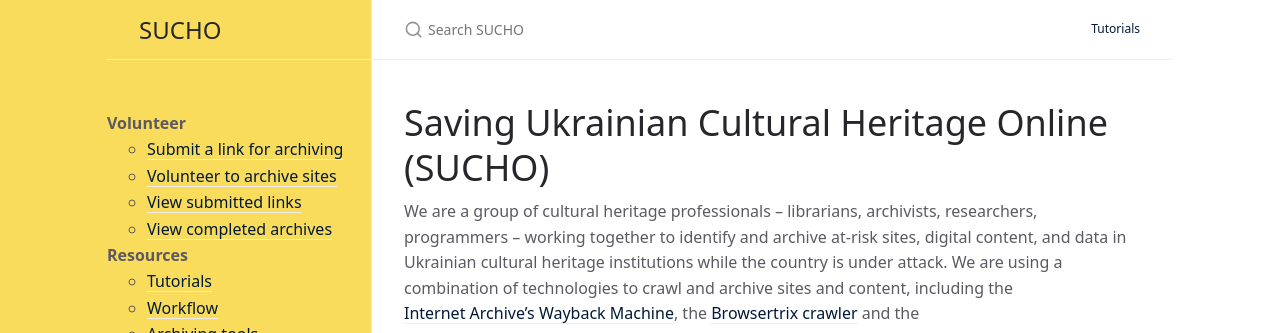
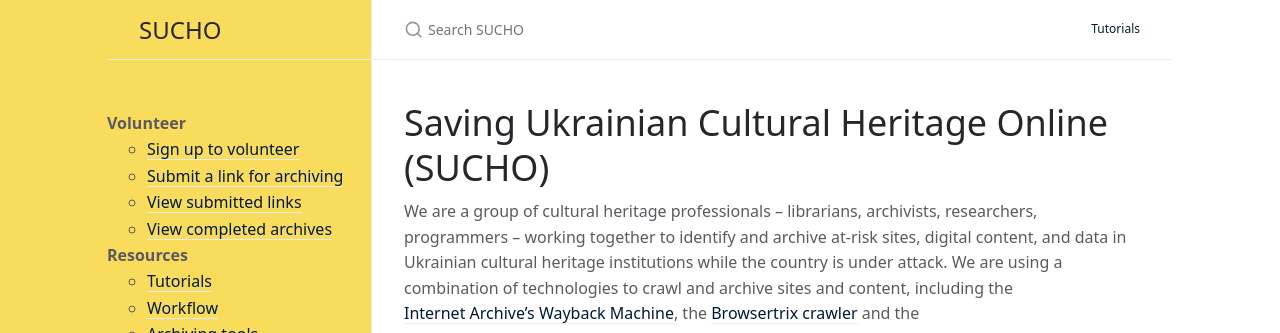
Before and after one commit to sucho-archiving/sucho-archiving.github.io, a Jekyll site: the page built from index.md, in a window 1280 px wide. Shown: the top 333 px of the page. Built offline with Jekyll 4.4.1, drawn with Linux system fonts in a browser that asks for light colours; our own code applies the rules of GitHub Pages for plain Markdown files.

Commit message:
Update nav.html

```diff
--- a/_includes/nav.html
+++ b/_includes/nav.html
@@ -1,8 +1,8 @@
 <ul class="nav-list">
 	<li> <strong>Volunteer</strong>
 		<ul>
+				<li><a href="https://docs.google.com/forms/d/e/1FAIpQLSc6KbhtEOI8zKsQmKT_waE1XlYEF1E6t-HzJ7Gc1EBfMvMg_A/viewform">Sign up to volunteer</a></li>
 	<li><a href="https://docs.google.com/forms/d/e/1FAIpQLSffa64-l6qXqEumAcf38OEOrTFeYZEmF531PNv9ZgzNFbcgxQ/viewform">Submit a link for archiving</a></li>
-	<li><a href="https://docs.google.com/forms/d/e/1FAIpQLSc6KbhtEOI8zKsQmKT_waE1XlYEF1E6t-HzJ7Gc1EBfMvMg_A/viewform">Volunteer to archive sites</a></li>
 	<li><a href="https://docs.google.com/spreadsheets/d/1Rf0sQ3OB7tirk1xKiaa52lzV9ZTCDkx7eiuK5EXj6l8/edit#gid=336731417">View submitted links</a></li>
         <li><a href="/archives">View completed archives</a></li>
 </ul>
```
